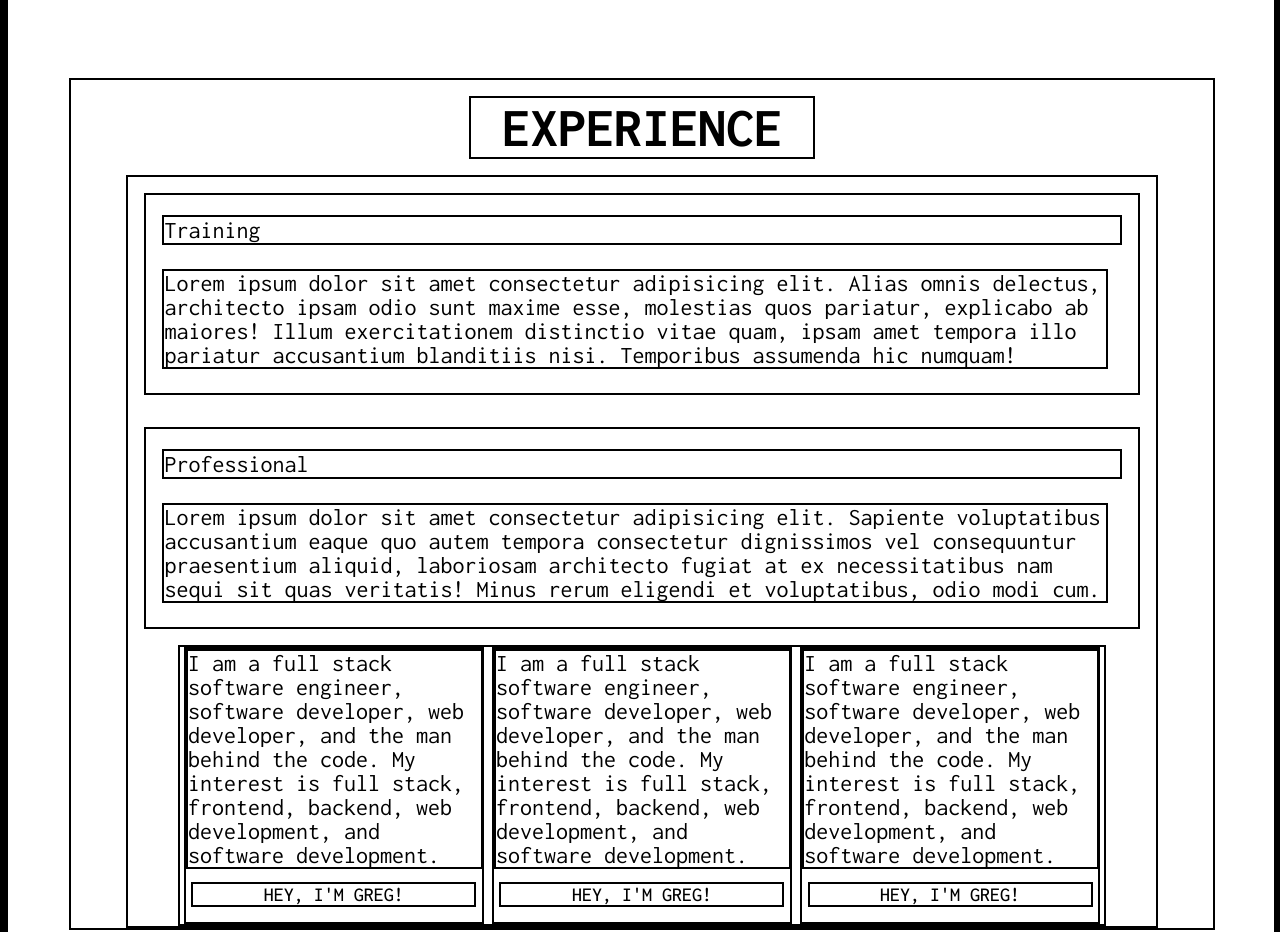
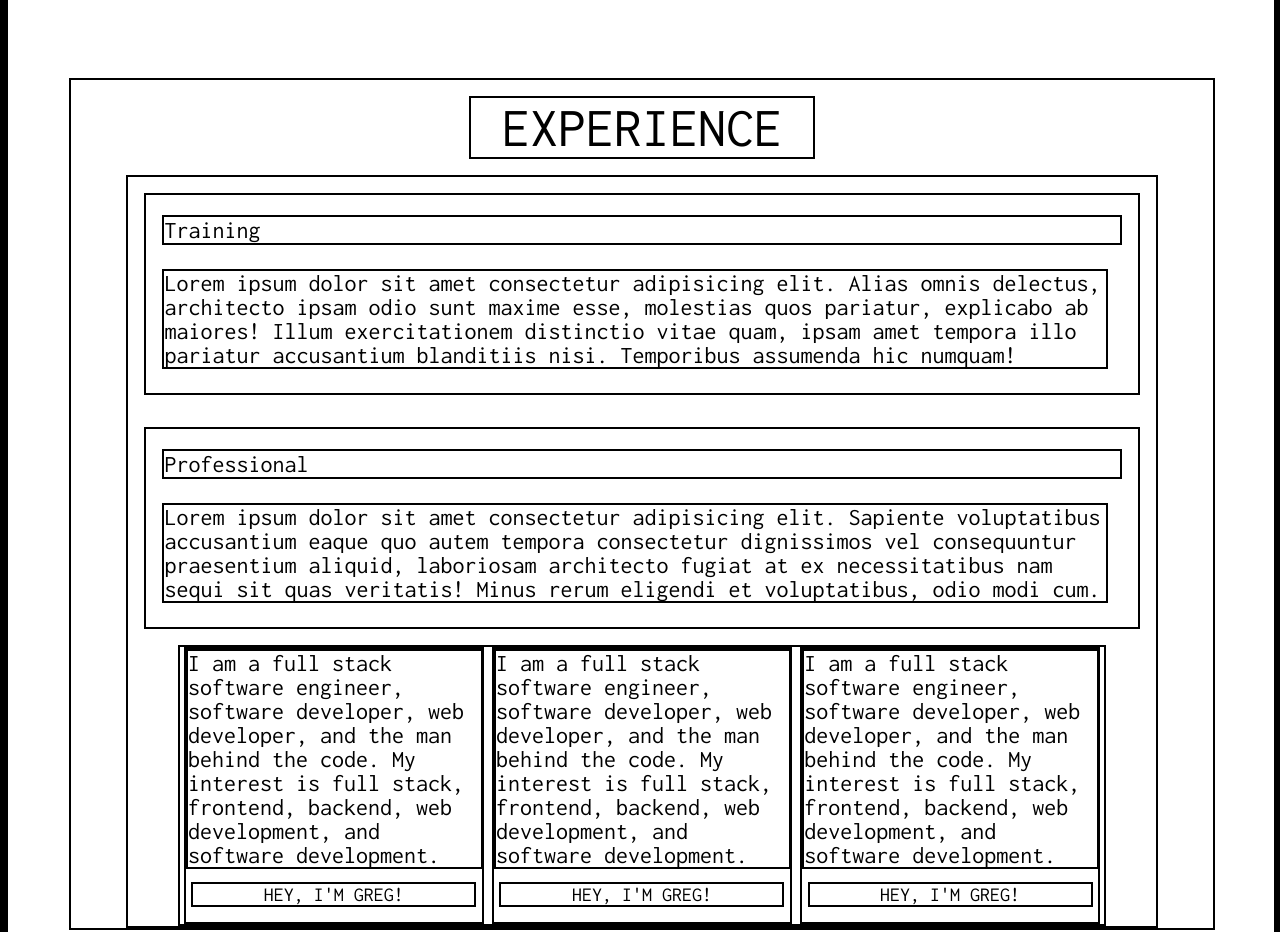
Before and after one commit to gregdusek/my-portfolio, a React (Create React App) app: page /Experience in a window 1280 px wide. Shown: the part 110-1042 px from the top of the page. Built offline with nearby package versions, Linux system fonts and the light colour scheme.

Commit message:
adjusted styling to fit page better

```diff
--- a/src/Components/Skills/styles.css
+++ b/src/Components/Skills/styles.css
@@ -1,3 +1,5 @@
+@import url('https://fonts.googleapis.com/css2?family=Inconsolata:wght@200;300;400;500;600;700;900&display=swap');
+
 .skills-container {
     display: column;
     margin: 2rem auto;
@@ -6,13 +8,14 @@
 }
 
 .page-title {
+    font-family: 'Inconsolata', monospace;
     display: flex;
     justify-content: center;
     width: 30%;
     margin: 1rem auto;
     padding: 1rem auto;
     font-size: 3.5rem;
-    font-weight: 700;
+    font-weight: 400;
 }
 
 .column-container {
@@ -68,6 +71,7 @@
     display: flex;
     justify-content: center;
     margin-bottom: 5%;
+    font-weight: 400;
 }
 
 .language-container {
```
